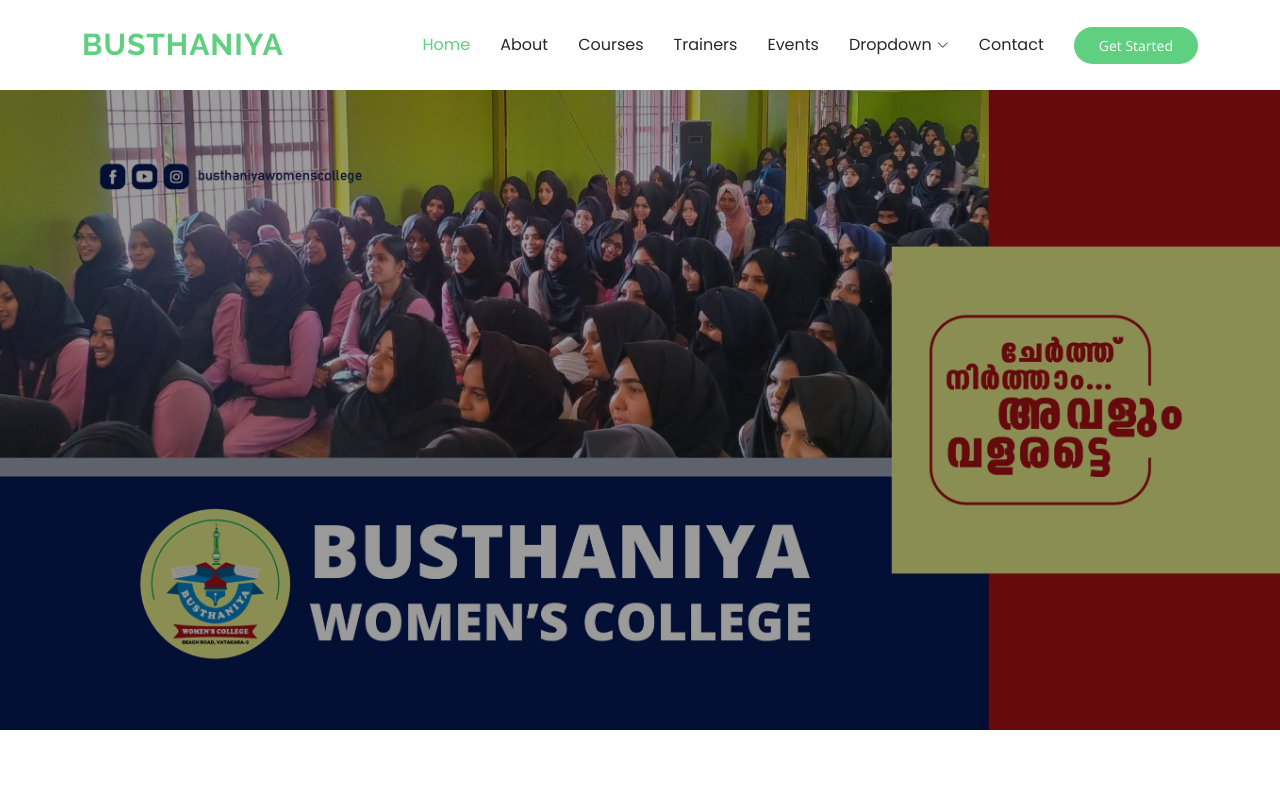
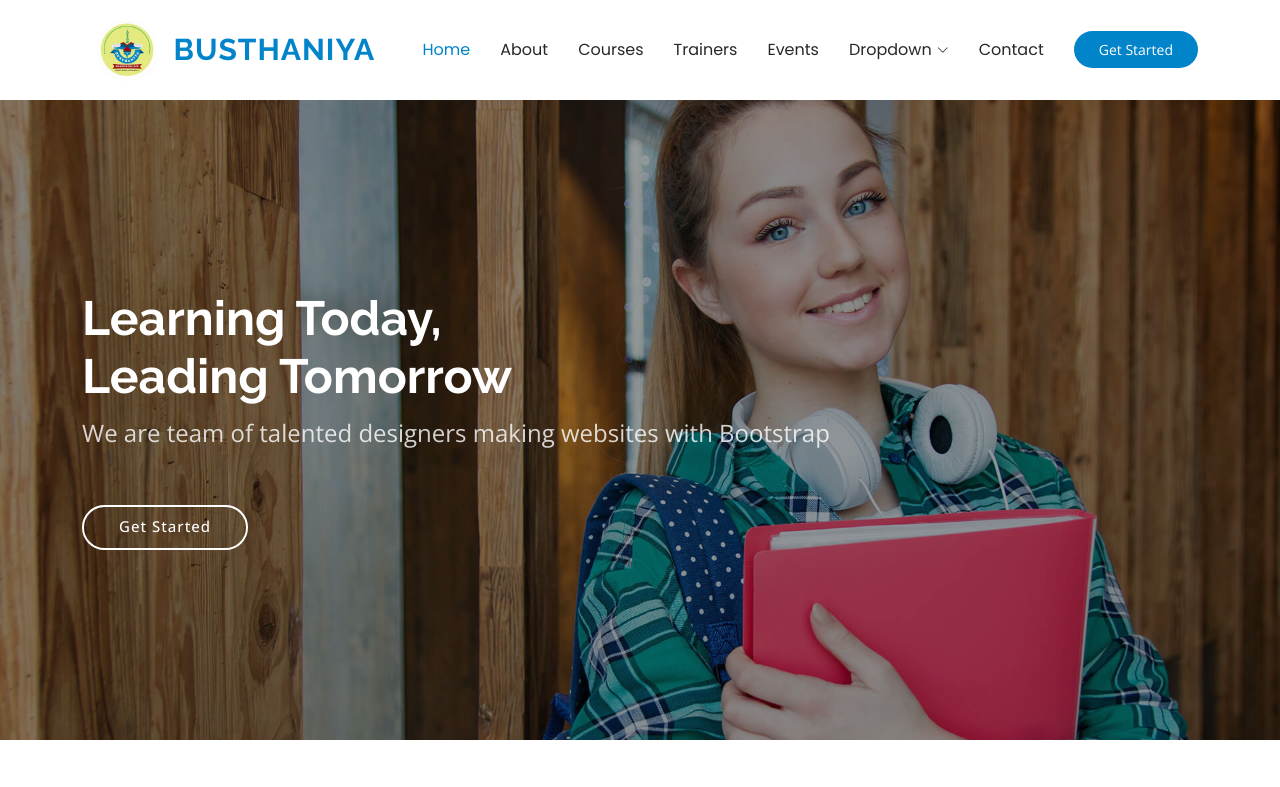
Before and after one commit to shahun321/Busthaniya, a plain HTML site: page index.html in a window 1280 px wide. Shown: the top 787 px of the page. Drawn offline with nearby package versions, Linux system fonts and the light colour scheme.

Commit message:
Colour updated

```diff
--- a/assets/css/main.css
+++ b/assets/css/main.css
@@ -22,7 +22,7 @@
   --background-color: #ffffff; /* Background color for the entire website, including individual sections */
   --default-color: #444444; /* Default color used for the majority of the text content across the entire website */
   --heading-color: #37423b; /* Color for headings, subheadings and title throughout the website */
-  --accent-color: #5fcf80; /* Accent color that represents your brand on the website. It's used for buttons, links, and other elements that need to stand out */
+  --accent-color: #0184ca; /* Accent color that represents your brand on the website. It's used for buttons, links, and other elements that need to stand out */
   --surface-color: #ffffff; /* The surface color is used as a background of boxed elements within sections, such as cards, icon boxes, or other elements that require a visual separation from the global background. */
   --contrast-color: #ffffff; /* Contrast color for text, ensuring readability against backgrounds of accent, heading, or default colors. */
 }
@@ -30,11 +30,11 @@
 /* Nav Menu Colors - The following color variables are used specifically for the navigation menu. They are separate from the global colors to allow for more customization options */
 :root {
   --nav-color: #272828;  /* The default color of the main navmenu links */
-  --nav-hover-color: #5fcf80; /* Applied to main navmenu links when they are hovered over or active */
+  --nav-hover-color: #0184ca; /* Applied to main navmenu links when they are hovered over or active */
   --nav-mobile-background-color: #ffffff; /* Used as the background color for mobile navigation menu */
   --nav-dropdown-background-color: #ffffff; /* Used as the background color for dropdown items that appear when hovering over primary navigation items */
   --nav-dropdown-color: #272828; /* Used for navigation links of the dropdown items in the navigation menu. */
-  --nav-dropdown-hover-color: #5fcf80; /* Similar to --nav-hover-color, this color is applied to dropdown navigation links when they are hovered over. */
+  --nav-dropdown-hover-color: #0184ca; /* Similar to --nav-hover-color, this color is applied to dropdown navigation links when they are hovered over. */
 }
 
 /* Color Presets - These classes override global colors when applied to any section or element, providing reuse of the sam color scheme. */
@@ -234,8 +234,8 @@ h6 {
 }
 
 .header .logo img {
-  max-height: 36px;
-  margin-right: 8px;
+  max-height: 70px;
+  margin-right: 1px;
 }
 
 .header .logo h1 {
--- a/index.html
+++ b/index.html
@@ -43,7 +43,7 @@
 
       <a href="index.html" class="logo d-flex align-items-center me-auto">
         <!-- Uncomment the line below if you also wish to use an image logo -->
-        <!-- <img src="assets/img/logo.png" alt=""> -->
+        <img src="assets/images/Logo_Busthaniya.png" alt="">
         <h1 class="sitename">Busthaniya</h1>
       </a>
 
@@ -87,13 +87,13 @@
     <!-- Hero Section -->
     <section id="hero" class="hero section dark-background">
 
-      <img src="assets/images/hero_image.jpg" alt="" data-aos="fade-in">
+      <img src="assets/img/hero-bg.jpg" alt="" data-aos="fade-in">
 
       <div class="container">
-        <!-- <h2 data-aos="fade-up" data-aos-delay="100">Learning Today,<br>Leading Tomorrow</h2> -->
-        <!-- <p data-aos="fade-up" data-aos-delay="200">We are team of talented designers making websites with Bootstrap</p> -->
+        <h2 data-aos="fade-up" data-aos-delay="100">Learning Today,<br>Leading Tomorrow</h2>
+        <p data-aos="fade-up" data-aos-delay="200">We are team of talented designers making websites with Bootstrap</p>
         <div class="d-flex mt-4" data-aos="fade-up" data-aos-delay="300">
-          <!-- <a href="courses.html" class="btn-get-started">Get Started</a> -->
+          <a href="courses.html" class="btn-get-started">Get Started</a>
         </div>
       </div>
 
```
